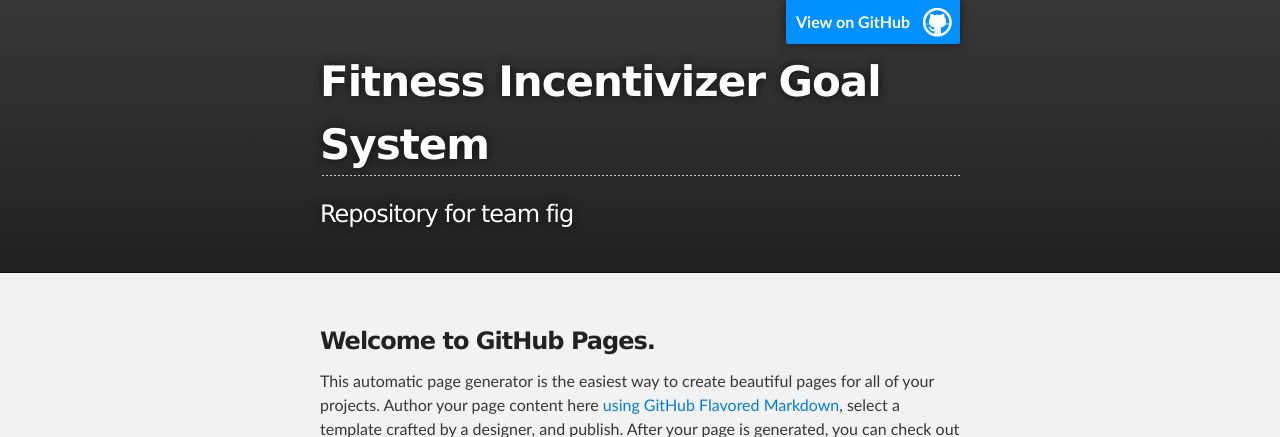
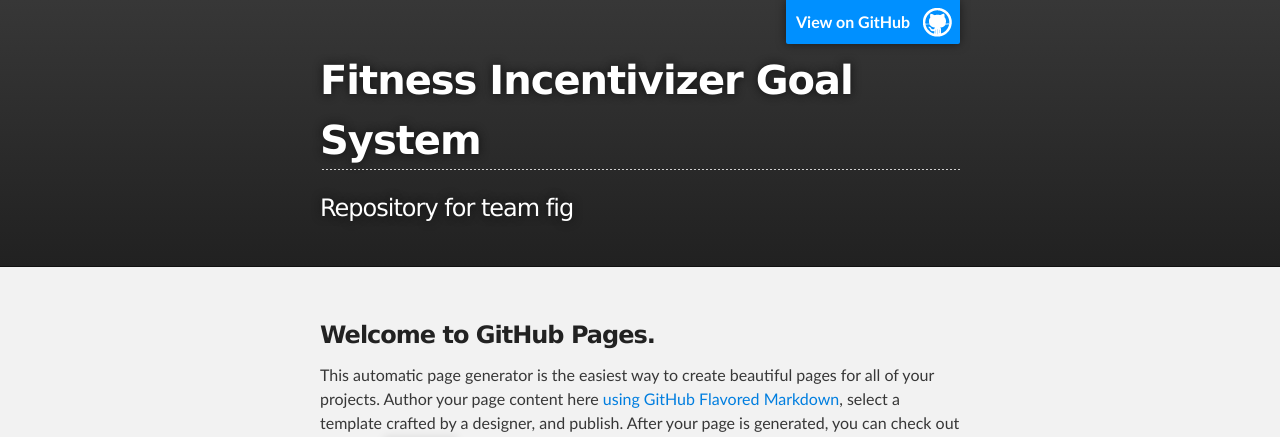
Before and after one commit to ikaikastine/team-fig, a PHP site: page / in a window 1280 px wide. Shown: the top 437 px of the page. Run offline with PHP 8.4, Linux system fonts and the light colour scheme.

Commit message:
Changed project title size to 40px

```diff
--- a/stylesheets/stylesheet.css
+++ b/stylesheets/stylesheet.css
@@ -302,7 +302,7 @@ Full-Width Styles
 #project_title {
   margin: 0;
   color: #fff;
-  font-size: 42px;
+  font-size: 40px;
   font-weight: 700;
   text-shadow: #111 0px 0px 10px;
 }
```
